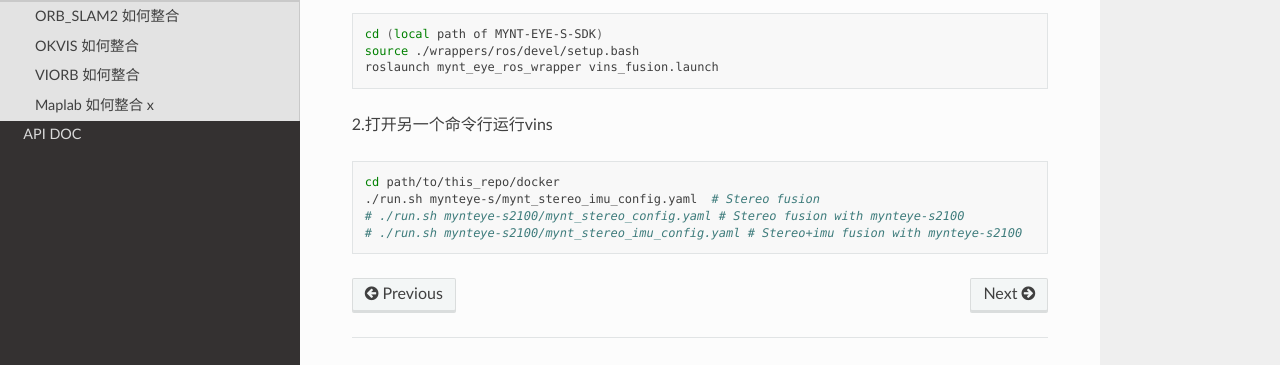
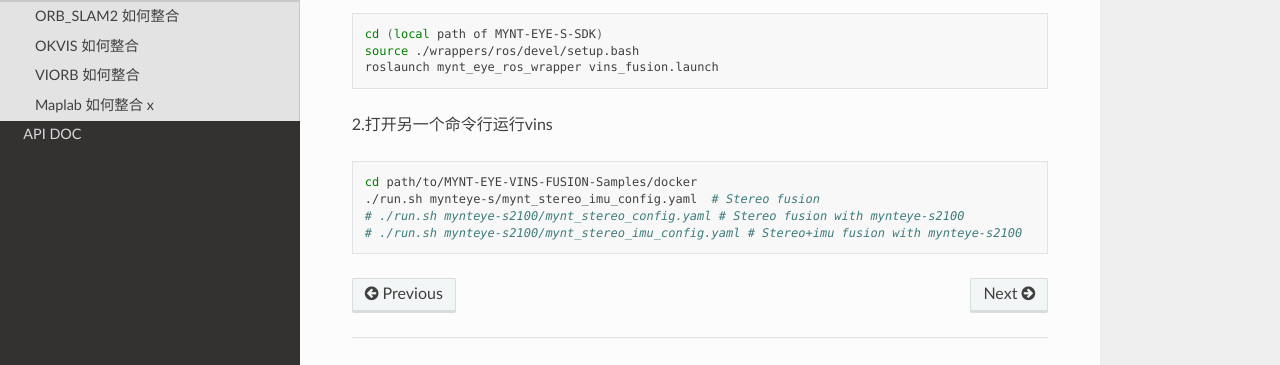
Before and after one commit to slightech/MYNT-EYE-S-SDK-Docs-zh_CN, a Sphinx documentation site: the page built from docs/src/slam/vins_fusion.rst, in a window 1280 px wide and 900 px high, scrolled down 793 px. Shown: the part 457-822 px from the top of the window. Built offline with Sphinx 7.4.7 and the Read the Docs theme 2.0.0, drawn with Linux system fonts in a browser that asks for light colours; pages that are not in the unit, such as notebooks, are missing from menus.

Commit message:
docs(*): update slam

```diff
--- a/docs/src/slam/vins.rst
+++ b/docs/src/slam/vins.rst
@@ -72,6 +72,6 @@
 
 .. code-block:: bash
 
-  cd path/to/VINS-Mono/docker
+  cd path/to/MYNT-EYE-VINS-Sample/docker
   ./run.sh mynteye_s.launch
   # ./run.sh mynteye_s2100.launch  # mono with s2100
--- a/docs/src/slam/vins_fusion.rst
+++ b/docs/src/slam/vins_fusion.rst
@@ -73,7 +73,7 @@
 
 .. code-block:: bash
 
-  cd path/to/this_repo/docker
+  cd path/to/MYNT-EYE-VINS-FUSION-Samples/docker
   ./run.sh mynteye-s/mynt_stereo_imu_config.yaml  # Stereo fusion
   # ./run.sh mynteye-s2100/mynt_stereo_config.yaml # Stereo fusion with mynteye-s2100
   # ./run.sh mynteye-s2100/mynt_stereo_imu_config.yaml # Stereo+imu fusion with mynteye-s2100
```
